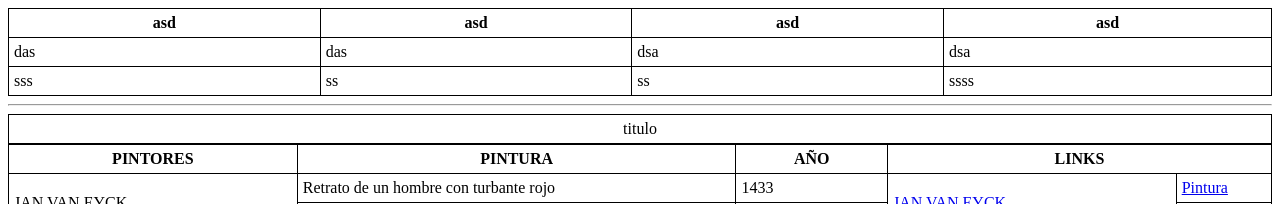
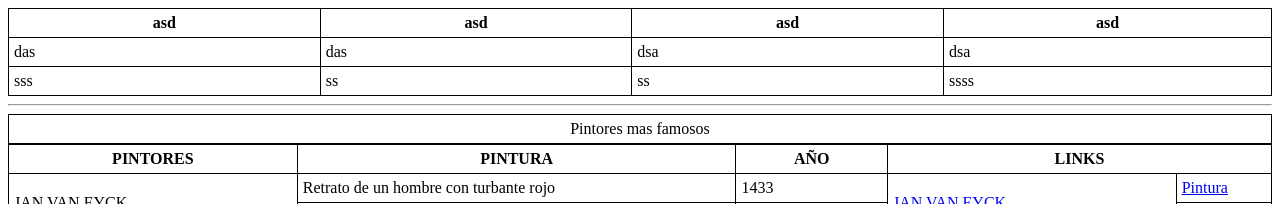
Before and after one commit to NicolasRobles98/utn-labcomII-practices, a plain HTML site: page U02P02/index.html in a window 1280 px wide. Shown: the top 204 px of the page. Drawn offline with Linux system fonts and the light colour scheme.

Commit message:
corrijo el titulo

```diff
--- a/U02P02/index.html
+++ b/U02P02/index.html
@@ -51,7 +51,7 @@
     <!-- tabla compleja -->
     <div>
         <table>
-            <caption>titulo</caption>
+            <caption>Pintores mas famosos</caption>
             <tbody>
                 <tr>
                     <th>PINTORES</th>
```
